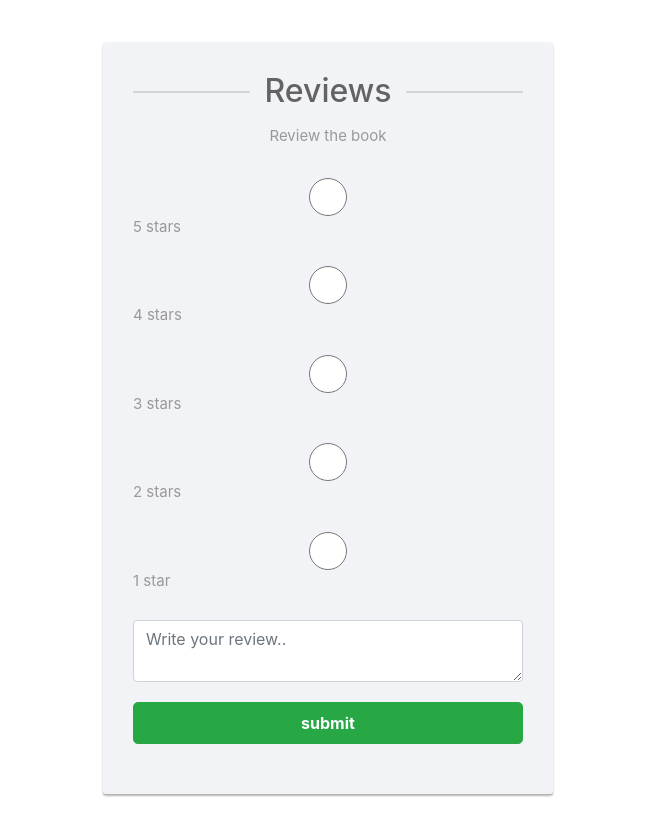
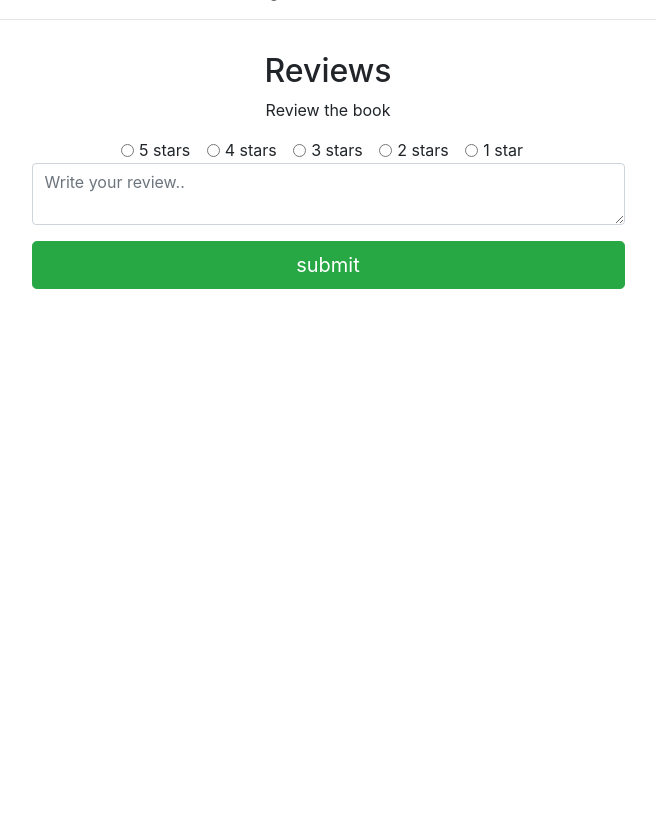
Before and after one commit to dzireindian/project1, a Flask app: template templates/bookdetails.html in a window 1280 px wide. Shown: the part 709-1548 px from the top of the page, without its empty margins (312-968 px from the left). After the commit the page ends 998 px from the top, so only its background shows below. Run offline with Flask 2, Linux system fonts and the light colour scheme; the template is opened without the code that fills it, so the values that code supplies are empty; some libraries are stand-ins or nearby versions.

Commit message:
styling updated for bookdtails page

```diff
--- a/templates/bookdetails.html
+++ b/templates/bookdetails.html
@@ -1,5 +1,6 @@
 {% extends "layout.html" %}
 {%block body%}
+<br>
 
 {% with msg = get_flashed_messages() %}
 {% if msg %}
@@ -25,7 +26,9 @@
     </div>
     <div class="row">
       <div class="col-md">
-        <h1 class="text-uppercase">{{res['title']}}</h1>
+        <center>
+          <h1 class="text-uppercase">{{book.title}}</h1>
+          </center>
       </div>
     </div>
     <div class="row">
@@ -65,30 +68,30 @@
   </div>
 
   <hr>
-
-  <div class="signup-form">
+  <center>
+  <div class="w-50 p-3">
     <form action="{{url_for('review',isbn=res['isbn']) }}" method="post">
       <h2>Reviews</h2>
       <p class="hint-text">Review the book</p>
-      <div class="form-group">
-        <input type="radio" id="star5" name="rating" value="5 Stars" class="form-control" />
-        <label for="star5" title="text">5 stars</label>
+      <div class="form-check form-check-inline">
+        <input type="radio" id="star5" name="rating" value="5 Stars" class="form-check-input" />
+        <label for="star5" class="form-check-label" title="text">5 stars</label>
       </div>
-      <div class="form-group">
-        <input type="radio" id="star4" name="rating" value="4 Stars" class="form-control" />
-        <label for="star4" title="text">4 stars</label>
+      <div class="form-check form-check-inline">
+        <input type="radio" id="star4" name="rating" value="4 Stars" class="form-check-input" />
+        <label for="star4" class="form-check-label" title="text">4 stars</label>
       </div>
-      <div class="form-group">
-        <input type="radio" id="star3" name="rating" value="3 Stars" class="form-control" />
-        <label for="star3" title="text">3 stars</label>
+      <div class="form-check form-check-inline">
+        <input type="radio" id="star3" name="rating" value="3 Stars" class="form-check-input" />
+        <label for="star3" class="form-check-label" title="text">3 stars</label>
       </div>
-      <div class="form-group">
-        <input type="radio" id="star2" name="rating" value="2 Stars" class="form-control" />
-        <label for="star2" title="text">2 stars</label>
+      <div class="form-check form-check-inline">
+        <input type="radio" id="star2" name="rating" value="2 Stars" class="form-check-input" />
+        <label for="star2" class="form-check-label" title="text">2 stars</label>
       </div>
-      <div class="form-group">
-        <input type="radio" id="star1" name="rating" value="1 Star" class="form-control" />
-        <label for="star1" title="text">1 star</label>
+      <div class="form-check form-check-inline">
+        <input type="radio" id="star1" name="rating" value="1 Star" class="form-check-input" />
+        <label for="star1" class="form-check-label" title="text">1 star</label>
       </div>
       <div class="form-group">
         <textarea id="Review" name="review" placeholder="Write your review.." class="form-control"></textarea>
@@ -98,6 +101,7 @@
       </div>
     </form>
   </div>
+  </center>
   {% if review!= None %}
   {% for i in review %}
   <div style="background:#faf3dd" class="jumbotron jumbotron-fluid .bg-gradient-primary">
```
